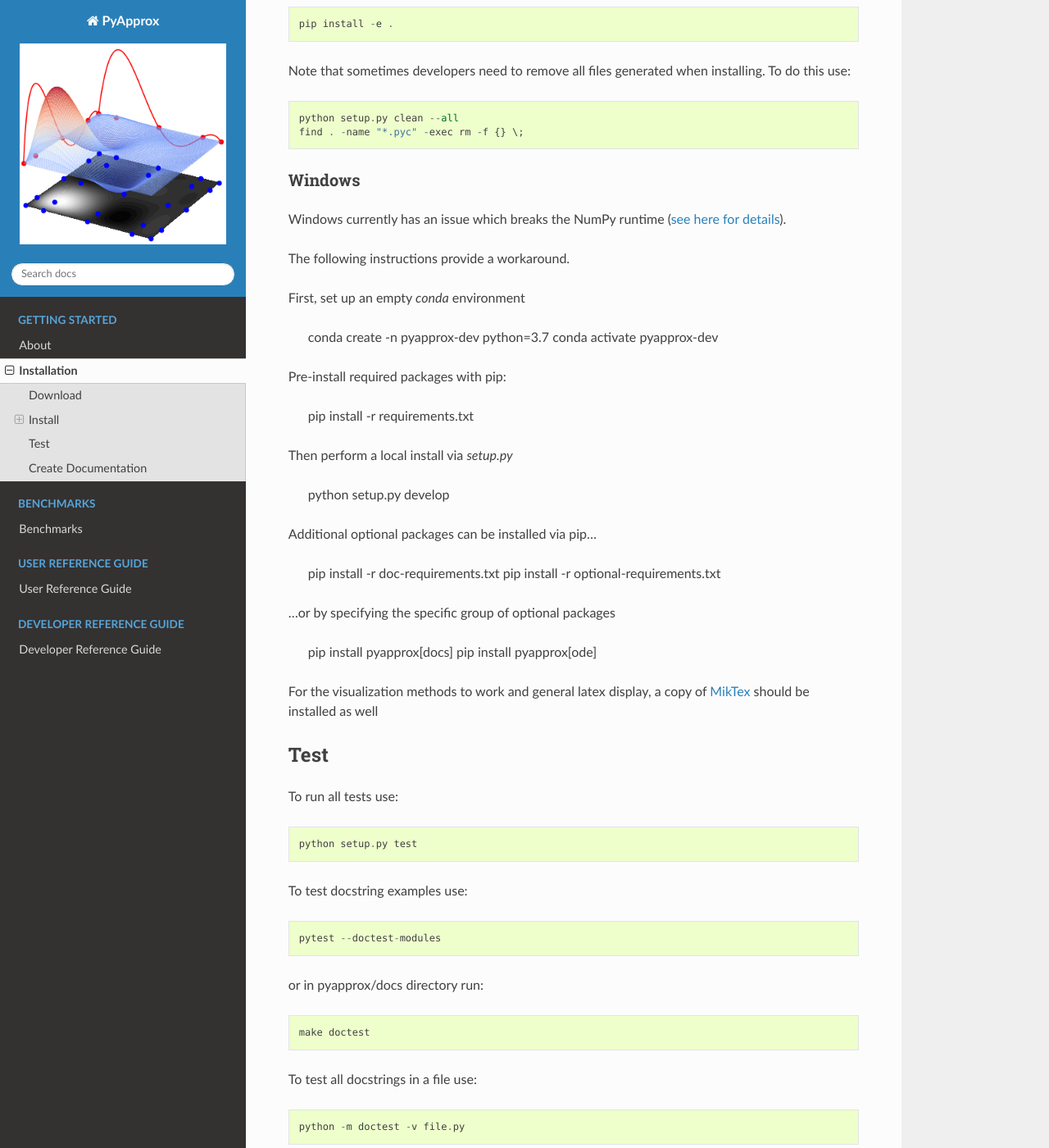
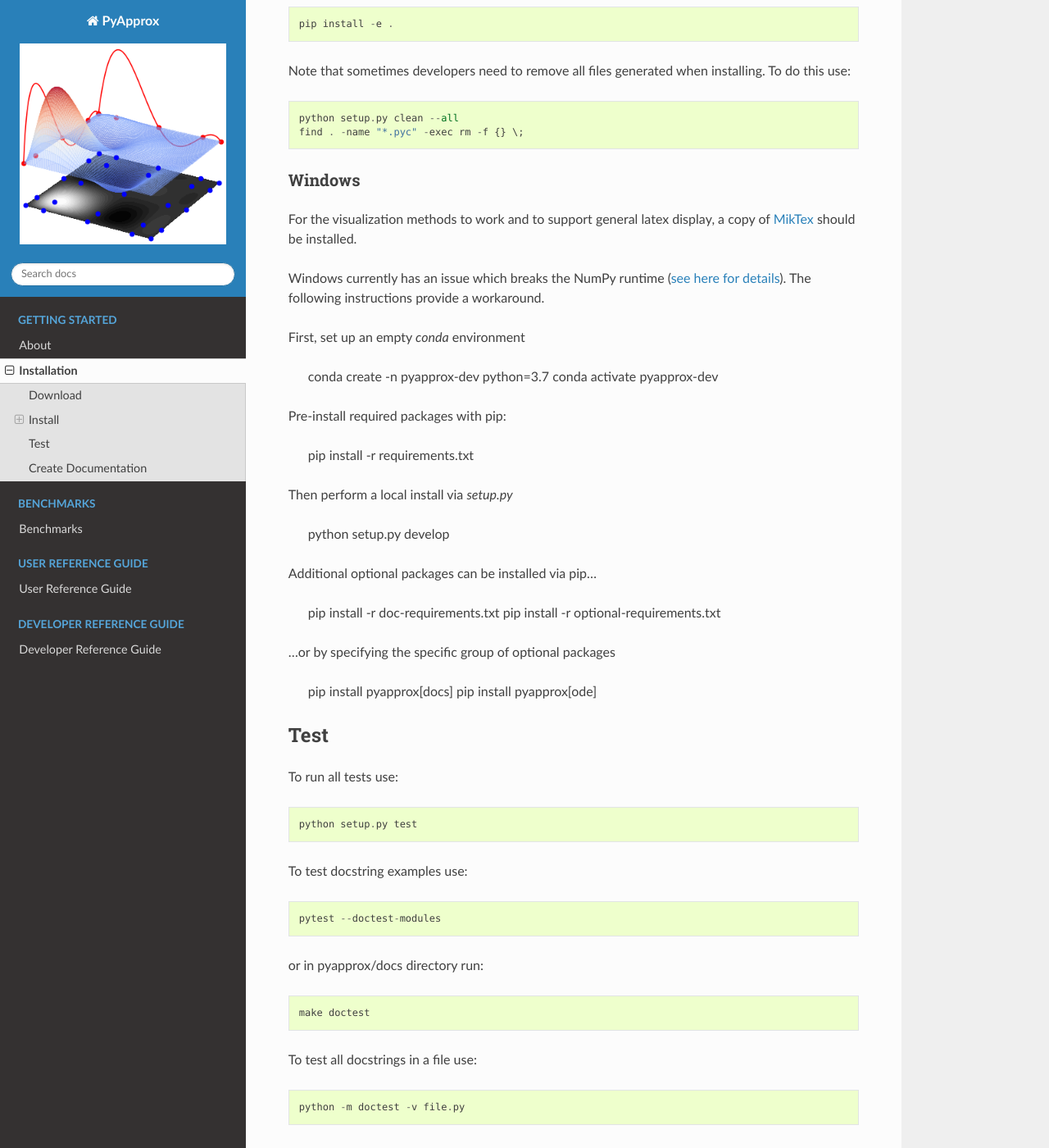
Before and after one commit to sandialabs/pyapprox, a Sphinx documentation site: the page built from docs/source/install.rst, in a window 1280 px wide and 1400 px high, scrolled down 1231 px. Shown: the whole window at 82% size. Built offline with Sphinx 7.4.7 and the Read the Docs theme 2.0.0, drawn with Linux system fonts in a browser that asks for light colours; pages that are not in the unit, such as notebooks, are missing from menus; some of the changed lines change nothing that is shown.

Commit message:
Move mention of latex support up so it's more obvious

```diff
--- a/docs/source/install.rst
+++ b/docs/source/install.rst
@@ -48,8 +48,9 @@ Note that sometimes developers need to remove all files generated when installin
 Windows
 ^^^^^^^
 
+For the visualization methods to work and to support general latex display, a copy of `MikTex <https://miktex.org/download>`_ should be installed.
+
 Windows currently has an issue which breaks the NumPy runtime (`see here for details <https://tinyurl.com/y3dm3h86>`_).
-
 The following instructions provide a workaround.
 
 First, set up an empty `conda` environment
@@ -74,8 +75,6 @@ Additional optional packages can be installed via pip...
 
   pip install pyapprox[docs]
   pip install pyapprox[ode]
-
-For the visualization methods to work and general latex display, a copy of `MikTex <https://miktex.org/download>`_ should be installed as well
 
 
 Test
```
